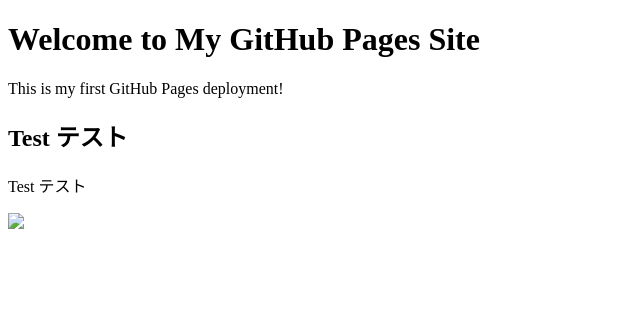
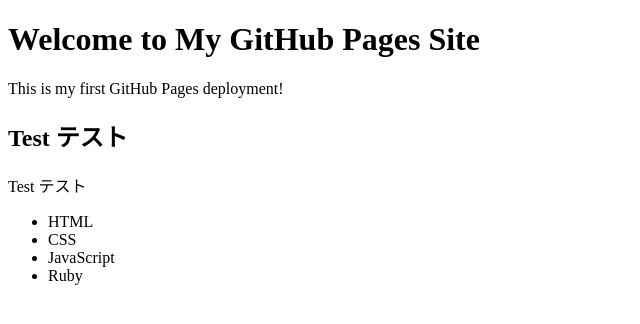
Before and after one commit to ASK-XAXIS/my-first-web-app, a plain HTML site: page index.html in a window 1280 px wide. Shown: the whole page, without its empty margins (0-640 px from the left). Drawn offline with Linux system fonts and the light colour scheme.

Commit message:
Add files via upload

```diff
--- a/index.html
+++ b/index.html
@@ -11,7 +11,12 @@
 
     <h2>Test テスト</h2>
     <p>Test テスト</p>
-    <img src="C:\Users\ask_s\OneDrive\デスクトップ\RYO\写真\BGS\IMG_3754.JPG">
+    <ul>
+        <li>HTML</li>
+        <li>CSS</li>
+        <li>JavaScript</li>
+        <li>Ruby</li>
+    </ul>
 
 
 </body>
```
